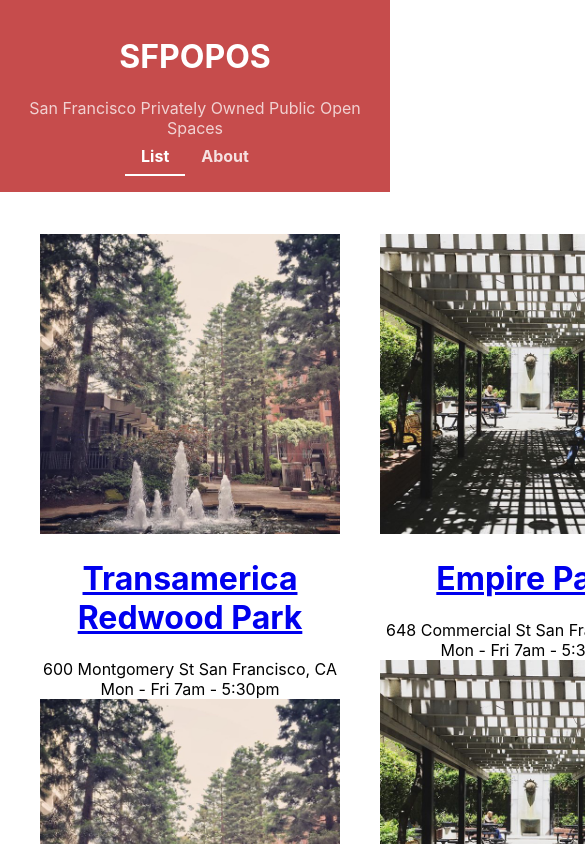
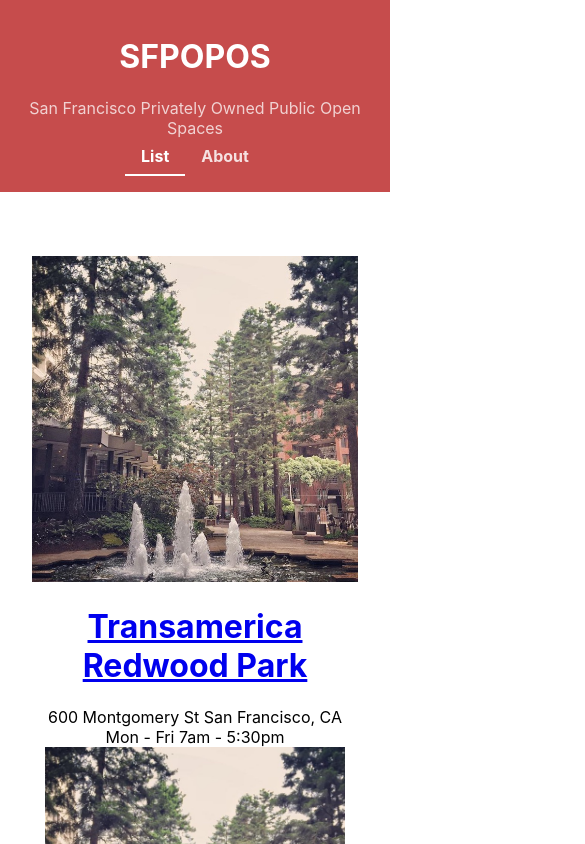
Before and after one commit to jf-759/React-Fundamentals-Tutorial, a React (Create React App) app: page / in a window 390 px wide. Shown: the top 844 px of the page, 585 px wide, since content can reach past the window. Built offline with nearby package versions, Linux system fonts and the light colour scheme.

Commit message:
completed styling the list

```diff
--- a/src/components/POPOSList/POPOSList.css
+++ b/src/components/POPOSList/POPOSList.css
@@ -1,8 +1,15 @@
- .POPOSList {
-    width: calc(100% - 80px);
-    margin: auto;
-    display: grid;
-    grid-template-columns: 1fr 1fr 1fr;
-    grid-gap: 40px;
-    padding: 10px;
+.POPOSList {
+  display: grid;
+  grid-template-columns: 1fr 1fr 1fr;
+  grid-gap: 2em;
+  max-width: 1200px;
+  margin: auto;
+  padding: 2em;
+}
+
+/* Small screens mobile */
+@media only screen and (max-width: 700px) {
+  .POPOSList {
+    grid-template-columns: 1fr;
   }
+}
```
